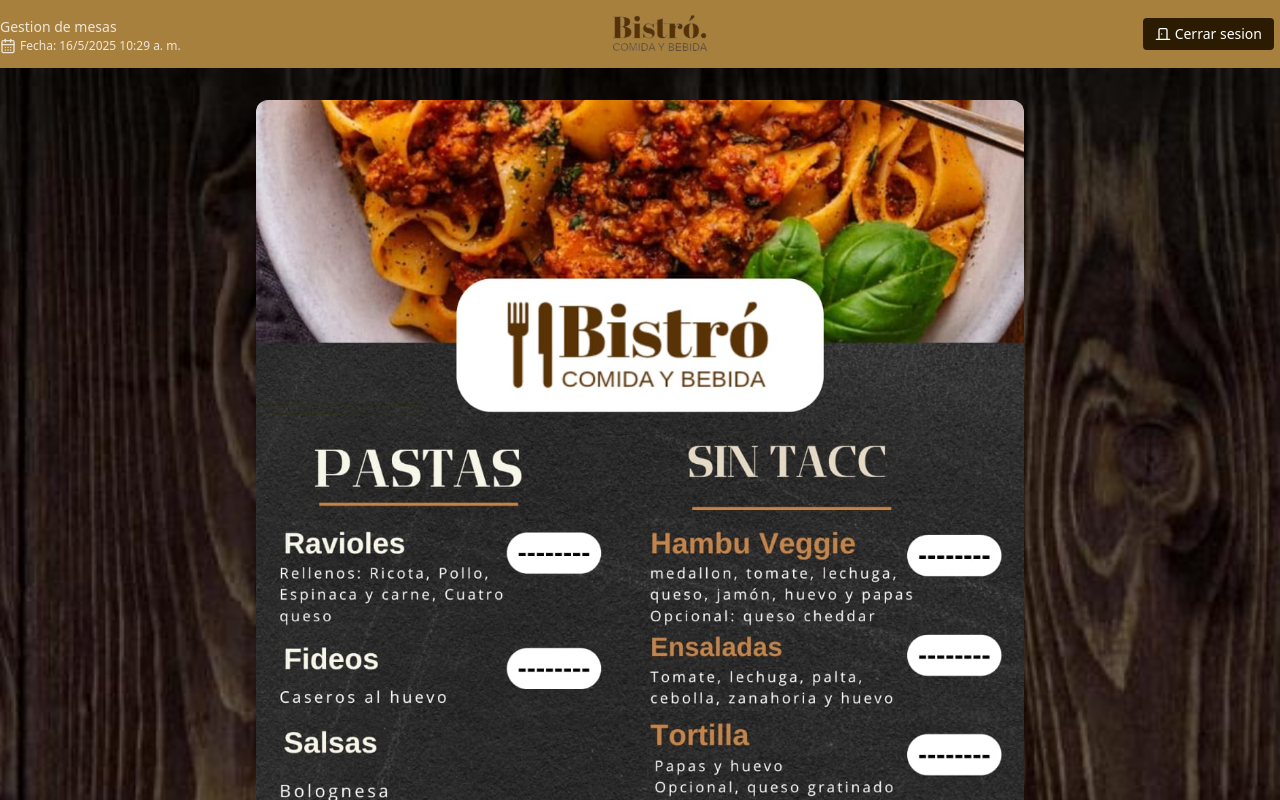
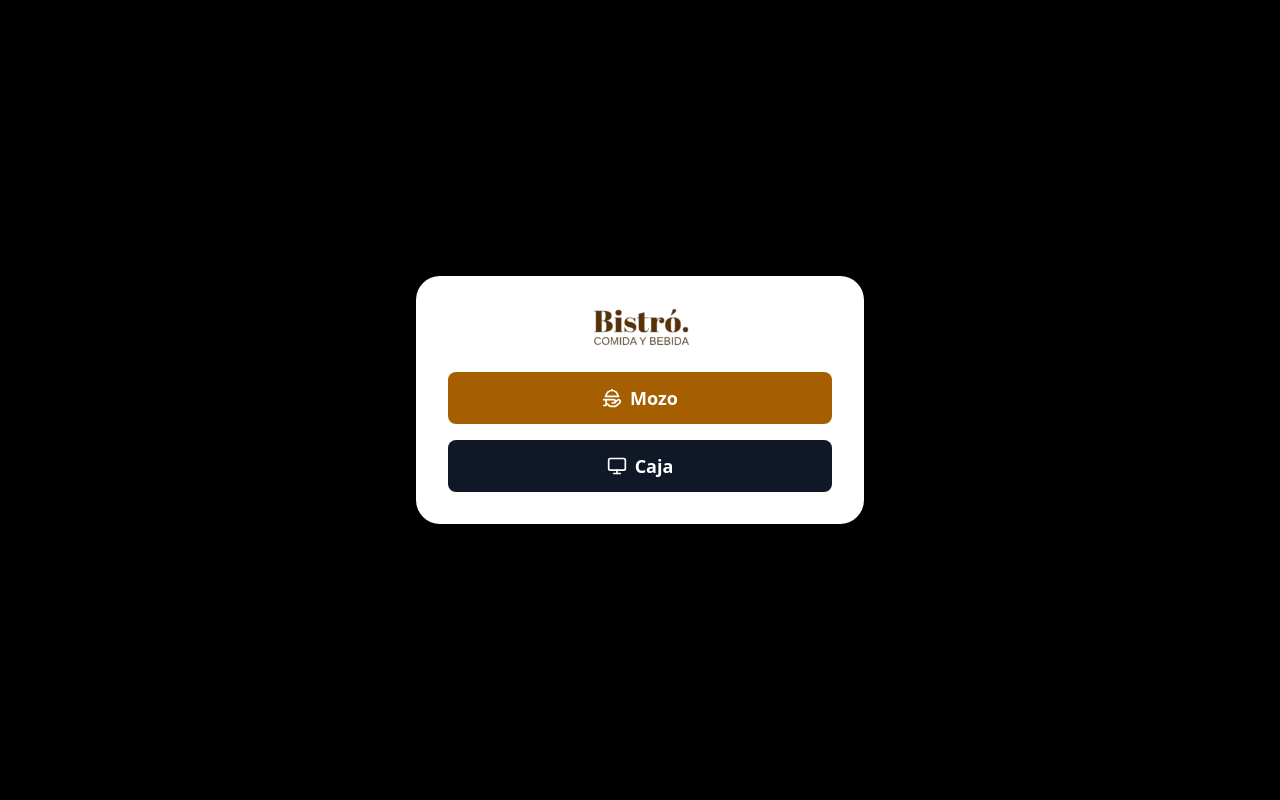
Before and after one commit to AbigailCo/tickets-app, a React (Vite) app: page / in a window 1280 px wide. Before the commit this address led to /menu. Shown: the top 800 px of the page. Built offline with nearby package versions, Linux system fonts and the light colour scheme.

Commit message:
cambitooo

```diff
--- a/src/routes/AppRouter.jsx
+++ b/src/routes/AppRouter.jsx
@@ -15,7 +15,7 @@
       {!rol && (
         <Route
           path="*"
-          element={<Navigate to="/menu" replace />} // o <C.SeleccionRolModal /> si querés modal
+          element={<C.SeleccionRolModal />} // o <C.SeleccionRolModal /> si querés modal
         />
       )}
 
```
